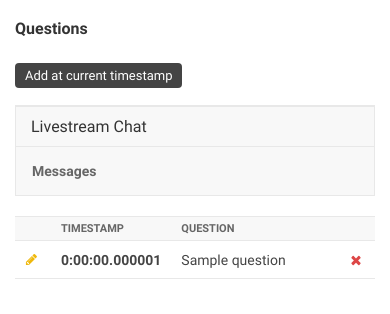
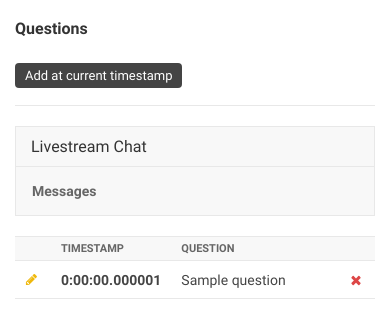
Before and after one commit to hjalves/serenity_qa, a Django app: template questions/templates/admin/questions/video/video_questions.html in a window 390 px wide. Shown: the part 589-903 px from the top of the page. Before the commit the page ends 868 px from the top, so only its background shows below. Run offline with Django 3.2, Linux system fonts and the light colour scheme; tables that the repository leaves empty hold one stand-in row (values such as "Sample post"); the template is opened without the code that fills it: values that come from a table or form of the project are taken from there, most other values are stand-ins (such as "Sample title", 1, 10 or a date in 2020).

Commit message:
Improvements

```diff
--- a/questions/admin.py
+++ b/questions/admin.py
@@ -108,9 +108,9 @@ class VideoAdmin(admin.ModelAdmin):
 
     def download_subtitles(self, request, queryset):
         for obj in queryset.all():
-            obj.download(skip_video=True, live_chat=True, subtitles=True)
+            obj.download(skip_video=True, only_audio=False, live_chat=True, subtitles=True)
 
-    download_subtitles.short_description = "Download subtitles and live chat"
+    download_subtitles.short_description = "Download subtitles, live chat"
 
     def build_livechat(self, request, queryset):
         for obj in queryset.all():
--- a/questions/download.py
+++ b/questions/download.py
@@ -45,7 +45,8 @@ def youtube_dl_download(
     if only_audio:
         ydl_opts = {
             **ydl_opts,
-            "format": "251/bestaudio/best",
+            # "format": "251/bestaudio/best"
+            "format": "251",
             "postprocessors": [{"key": "FFmpegExtractAudio"}],
         }
     with yt_dlp.YoutubeDL(ydl_opts) as ydl:
--- a/questions/static/css/admin-video-questions.css
+++ b/questions/static/css/admin-video-questions.css
@@ -42,6 +42,11 @@ ul.actionlist li {
     text-overflow: ellipsis;
 }
 
+#content-related {
+    position: sticky;
+    top: 20px;
+}
+
 #content-related .actionlist li.message {
     line-height: 1.2;
     margin-bottom: 10px;
@@ -50,9 +55,9 @@ ul.actionlist li {
 
 #livechat-module {
     overflow: auto;
-    max-height: 600px;
     border: 1px solid var(--hairline-color);
     margin-bottom: 0;
+    max-height: calc(100vh - 180px);
 }
 
 #video-questions {
@@ -61,6 +66,20 @@ ul.actionlist li {
     width: 100%;
 }
 
+@media (max-width: 768px) {
+    #content-related {
+        position: relative;
+        margin-bottom: 20px;
+    }
+    #livechat-module {
+        max-height: 400px;
+    }
+
+    #video-questions {
+        margin-top: 40px;
+    }
+}
+
 #player {
     width: 100%;
 }
--- a/questions/templates/admin/questions/video/video_questions.html
+++ b/questions/templates/admin/questions/video/video_questions.html
@@ -89,11 +89,12 @@
       var player;
 
       function fillQuestion(target) {
+          target.style = "background-color: lightyellow";
           const message = target.dataset.message;
-          console.log(message);
           const edit_input = document.getElementById("id_edit_question");
-          if (edit_input)
-              edit_input.value = message;
+          if (edit_input) {
+              edit_input.value += message;
+          }
           return false;
       }
 
--- a/requirements.txt
+++ b/requirements.txt
@@ -27,7 +27,7 @@ django-extensions==3.2.1
     # via -r requirements.in
 django-htmx==1.12.2
     # via -r requirements.in
-mutagen==1.45.1
+mutagen==1.46.0
     # via yt-dlp
 packaging==21.3
     # via build
```
